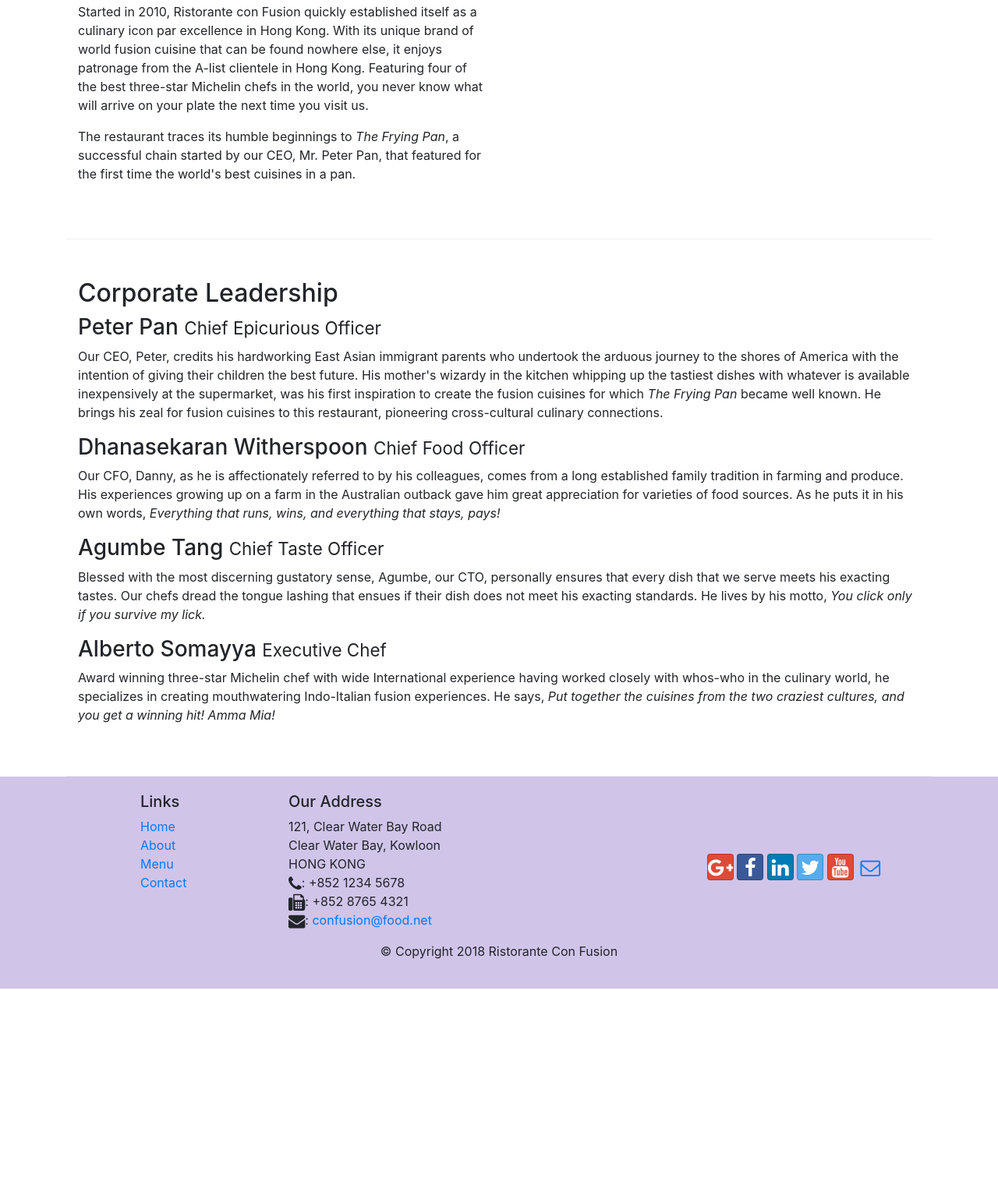
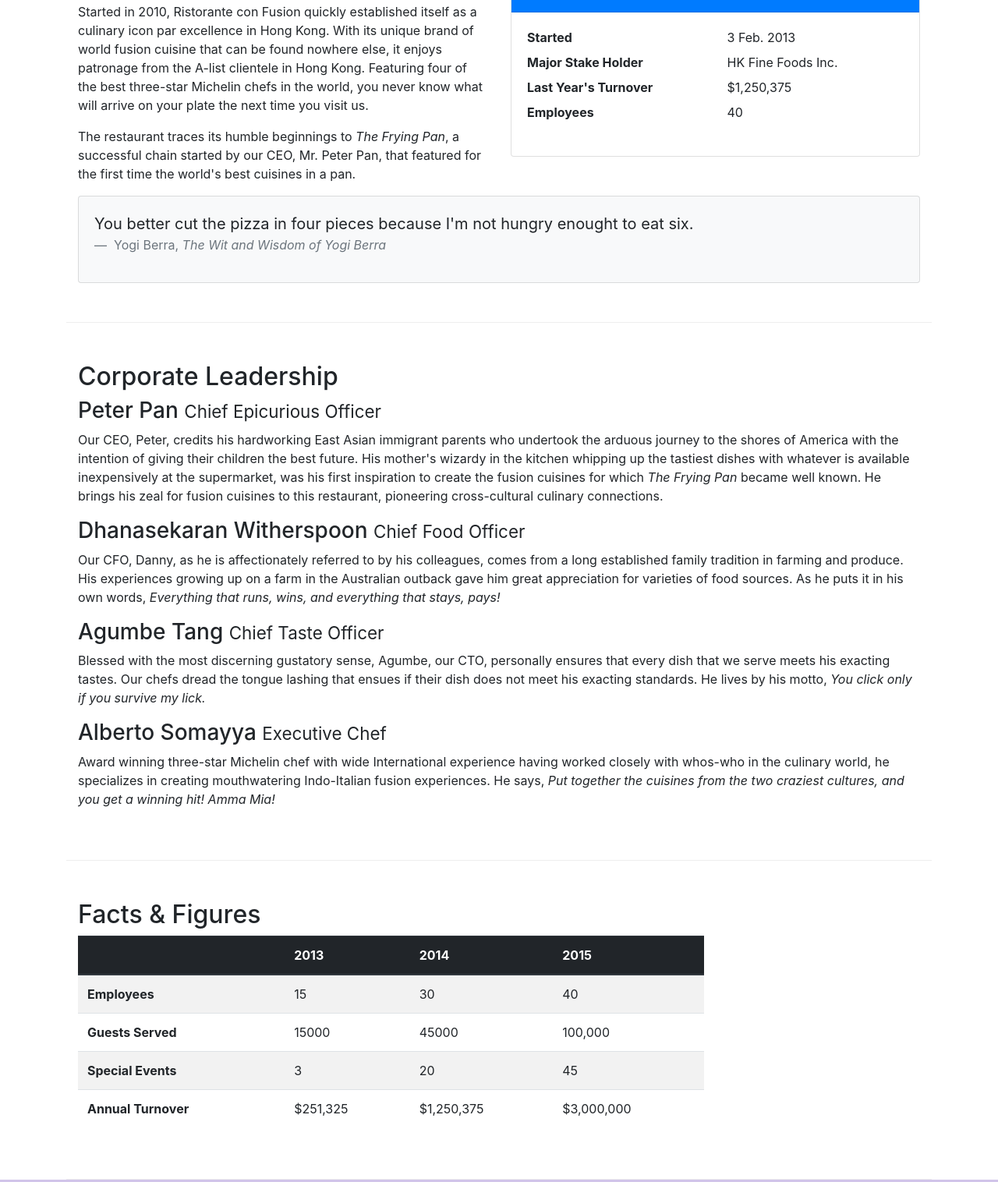
Before and after one commit to lavreniukk/bootstrap_trainee, a website: page Bootstrap4/conFusion/aboutus.html in a window 1280 px wide. Shown: the part 558-2074 px from the top of the page at 78% size. Before the commit the page ends 1826 px from the top, so only its background shows below. Drawn offline with nearby package versions, Linux system fonts and the light colour scheme.

Commit message:
tables and cards added

```diff
--- a/Bootstrap4/conFusion/aboutus.html
+++ b/Bootstrap4/conFusion/aboutus.html
@@ -79,7 +79,37 @@
                 <p>Started in 2010, Ristorante con Fusion quickly established itself as a culinary icon par excellence in Hong Kong. With its unique brand of world fusion cuisine that can be found nowhere else, it enjoys patronage from the A-list clientele in Hong Kong.  Featuring four of the best three-star Michelin chefs in the world, you never know what will arrive on your plate the next time you visit us.</p>
                 <p>The restaurant traces its humble beginnings to <em>The Frying Pan</em>, a successful chain started by our CEO, Mr. Peter Pan, that featured for the first time the world's best cuisines in a pan.</p>
             </div>
-            <div>
+
+            <div class="col-sm">
+                <div class="card">
+                    <h3 class="card-header bg-primary text-white"> Facts At a Glance</h3>
+                    <div class="card-body">
+                        <dl class="row">
+                            <dt class="col-6"> Started </dt>
+                            <dd class="col-6"> 3 Feb. 2013 </dd>
+                            <dt class="col-6"> Major Stake Holder </dt>
+                            <dd class="col-6"> HK Fine Foods Inc. </dd>
+                            <dt class="col-6"> Last Year's Turnover </dt>
+                            <dd class="col-6"> $1,250,375 </dd>
+                            <dt class="col-6"> Employees</dt>
+                            <dd class="col-6"> 40 </dd>
+                        </dl>
+                    </div>
+                </div>
+            </div>
+
+            <div class="col-12">
+                <div class="card card-body bg-light">
+                    <blockquote class="blockquote">
+                        <p class="mb-0">
+                            You better cut the pizza in four pieces
+                            because I'm not hungry enought to eat six.
+                        </p>
+                        <footer class="blockquote-footer">
+                            Yogi Berra, <cite title="Source Title"> The Wit and Wisdom of Yogi Berra</cite>
+                        </footer>
+                    </blockquote>
+                </div>
             </div>
         </div>
 
@@ -95,6 +125,54 @@
                 <p class="d-none d-sm-block">Blessed with the most discerning gustatory sense, Agumbe, our CTO, personally ensures that every dish that we serve meets his exacting tastes. Our chefs dread the tongue lashing that ensues if their dish does not meet his exacting standards. He lives by his motto, <em>You click only if you survive my lick.</em></p>
                 <h3>Alberto Somayya <small>Executive Chef</small></h3>
                 <p class="d-none d-sm-block">Award winning three-star Michelin chef with wide International experience having worked closely with whos-who in the culinary world, he specializes in creating mouthwatering Indo-Italian fusion experiences. He says, <em>Put together the cuisines from the two craziest cultures, and you get a winning hit! Amma Mia!</em></p>
+            </div>
+       </div>
+
+       <div class="row row-content">
+            <div class="col-12 col-sm-9">
+                <h2>Facts &amp; Figures</h2>
+                <div class="table-responsive">
+                    <table class="table table-striped">
+                        <thead class="thead-dark">
+                            <tr>
+                                <th> &nbsp; </th>
+                                <th> 2013 </th>
+                                <th> 2014 </th>
+                                <th> 2015 </th>
+                            </tr>
+                        </thead>
+
+                        <tbody>
+                            <tr>
+                                <th> Employees </th>
+                                <td> 15 </td>
+                                <td> 30 </td>
+                                <td> 40 </td>
+                            </tr>
+                            <tr>
+                                <th> Guests Served </th>
+                                <td> 15000 </td>
+                                <td> 45000 </td>
+                                <td> 100,000 </td>
+                            </tr>
+                            <tr>
+                                <th> Special Events </th>
+                                <td> 3 </td>
+                                <td> 20 </td>
+                                <td> 45 </td>
+                            </tr>
+                            <tr>
+                                <th> Annual Turnover </th>
+                                <td> $251,325 </td>
+                                <td> $1,250,375 </td>
+                                <td> $3,000,000 </td>
+                            </tr>
+                        </tbody>
+                    </table>
+                </div>
+            </div>
+            <div class="col-12 col-sm-3">
+
             </div>
        </div>
 
```
